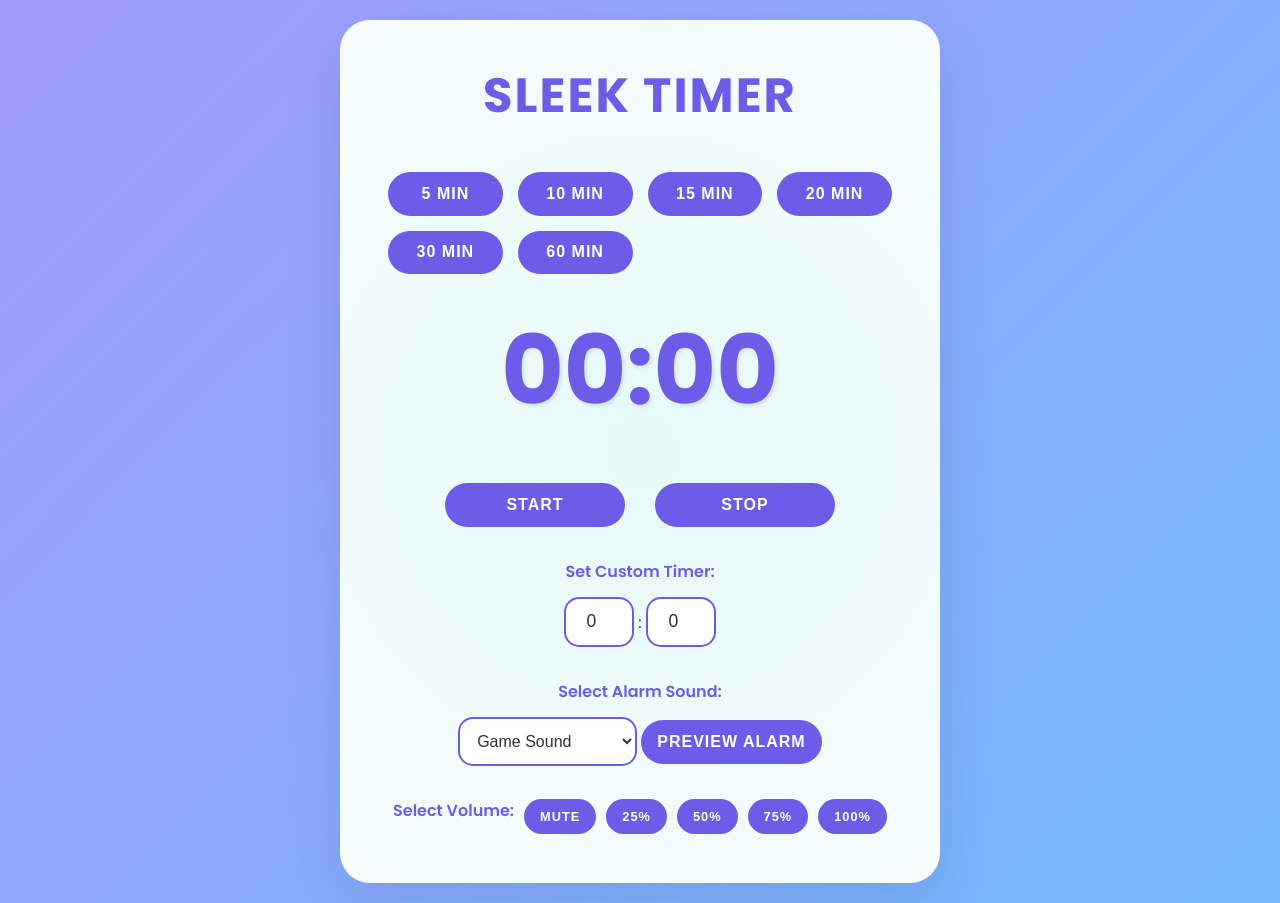
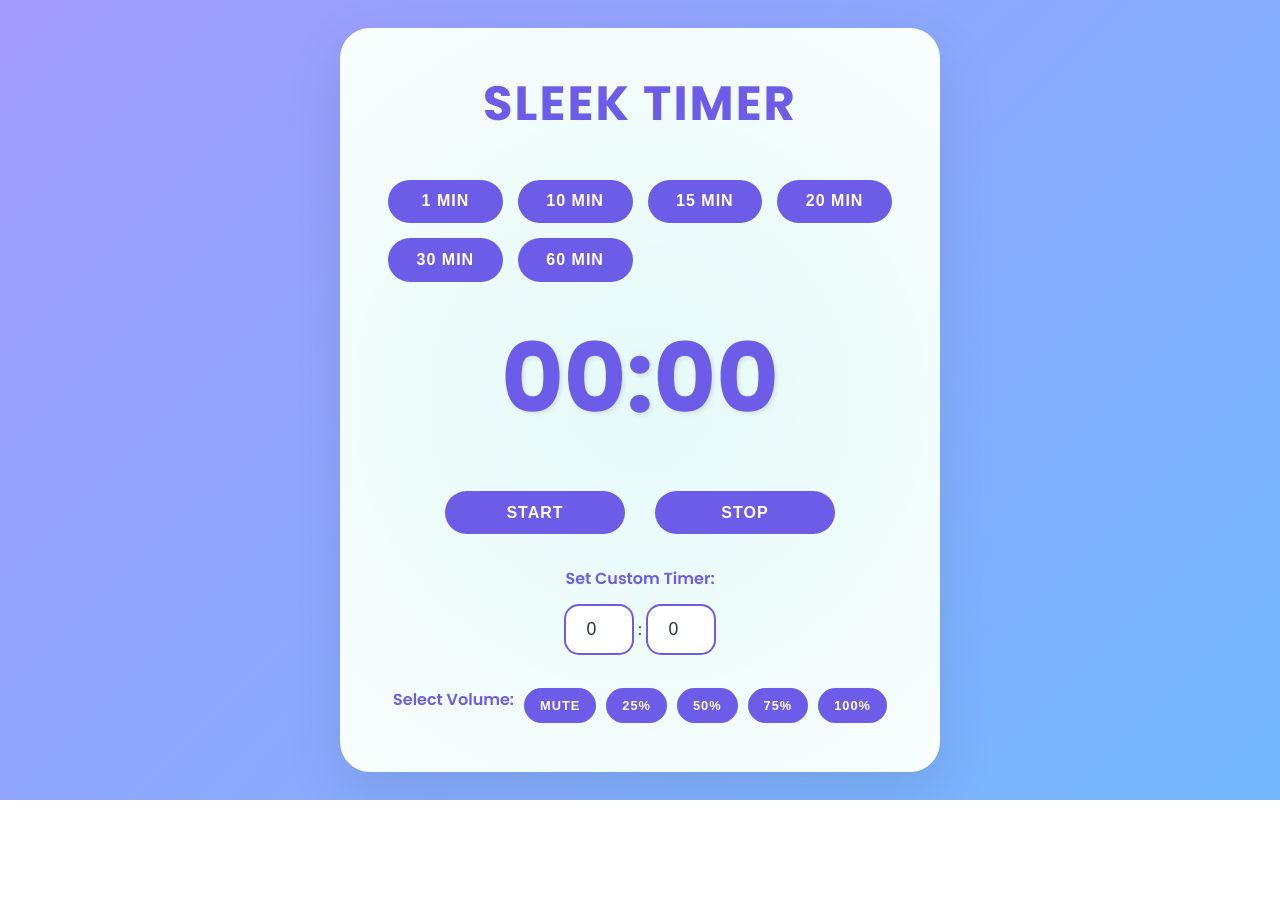
Before and after one commit to AbdullahTayeh/Timer, a website: page index.html in a window 1280 px wide. After the commit the page ends 800 px from the top, so only its background shows below. Drawn offline with nearby package versions, Linux system fonts and the light colour scheme.

Commit message:
Update index.html

```diff
--- a/index.html
+++ b/index.html
@@ -243,7 +243,7 @@
     <div class="container">
         <h1 class="floating">Sleek Timer</h1>
         <div class="preset-buttons">
-            <button onclick="setTimer(5)">5 Min</button>
+            <button onclick="setTimer(5)">1 Min</button>
             <button onclick="setTimer(10)">10 Min</button>
             <button onclick="setTimer(15)">15 Min</button>
             <button onclick="setTimer(20)">20 Min</button>
@@ -261,7 +261,7 @@
             <span>:</span>
             <input type="number" id="seconds" min="0" max="59" value="0">
         </div>
-        <div class="alarm-sound">
+<!--         <div class="alarm-sound">
             <label for="alarm-sound">Select Alarm Sound:</label>
             <select id="alarm-sound">
                 <option value="game">Game Sound</option>
@@ -276,7 +276,7 @@
                 <option value="success">Success</option>
             </select>
             <button onclick="previewAlarm()">Preview Alarm</button>
-        </div>
+        </div> -->
         <div class="volume-control">
             <label for="volume">Select Volume:</label>
             <button onclick="setVolume(0)">Mute</button>
```
